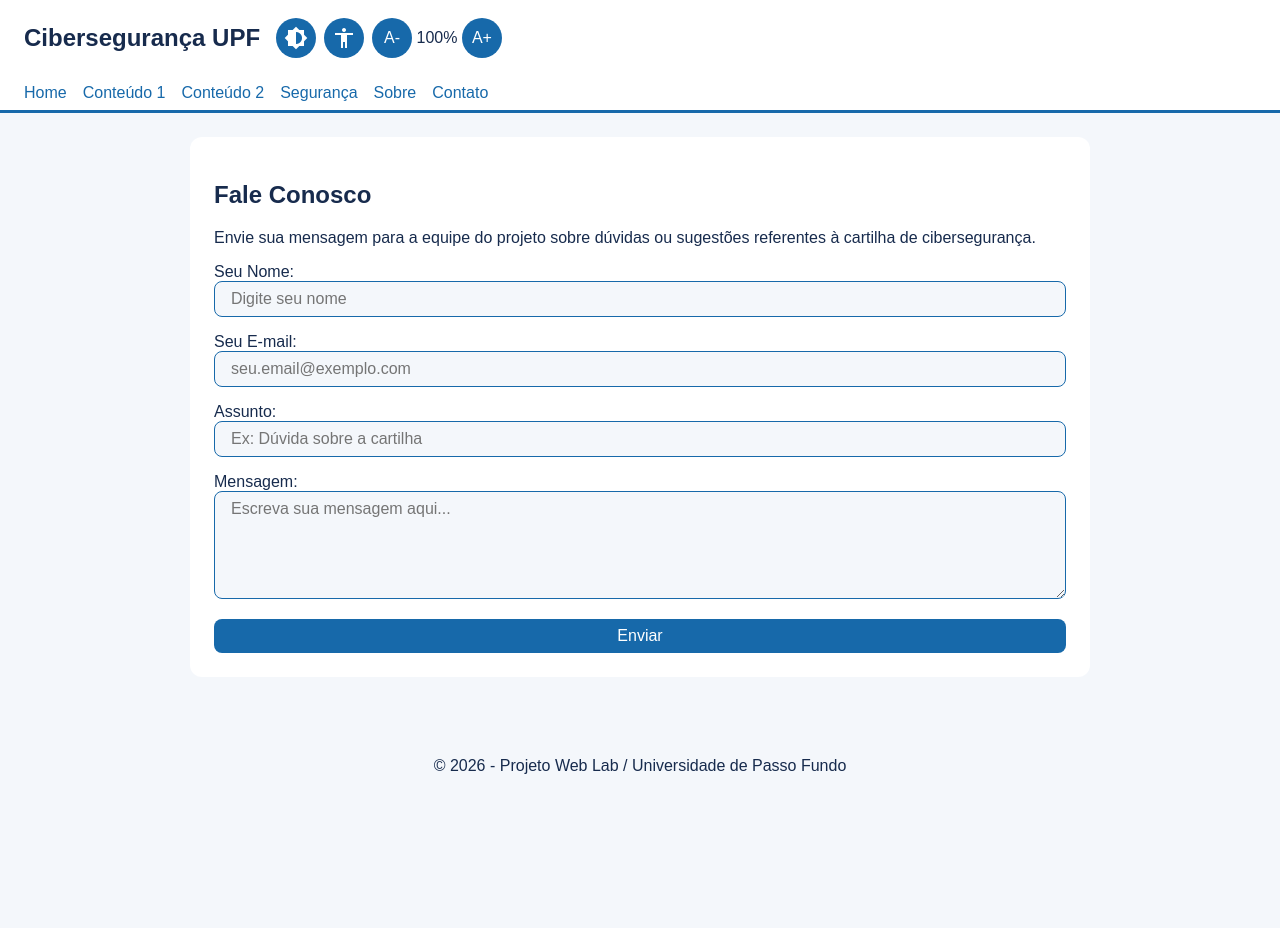
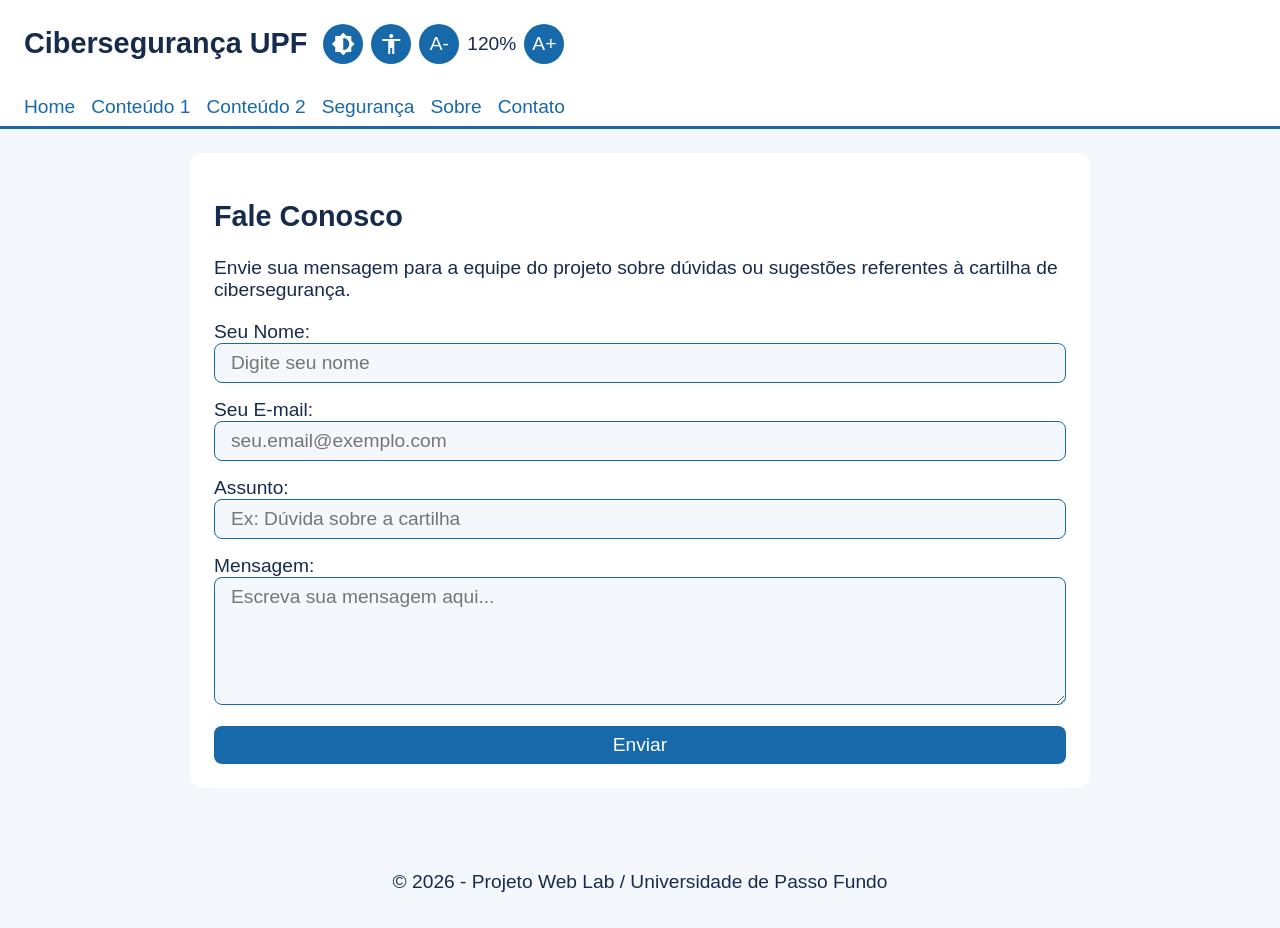
Before and after one commit to Abido021-stack/Trabalho_Ciber_Seguran-a, a plain HTML site: page contato.html in a window 1280 px wide. Both pictures are taken after a click on the button "accessibility". Before the commit the page ends 807 px from the top, so only its background shows below. Drawn offline with Linux system fonts and the light colour scheme; a web font is replaced by a local one.

Commit message:
Faz o botão de acessibilidade alternar o tamanho da fonte
- O ícone alterna entre 100% e 120%, como pede o PDF
- Deixa os botões A- e A+ e a porcentagem sempre visíveis
- Remove o painel que abria e fechava

```diff
--- a/contato.html
+++ b/contato.html
@@ -20,11 +20,9 @@
             <button id="font-toggle" title="Acessibilidade">
                 <span class="material-icons">accessibility</span>
             </button>
-            <div id="font-panel" hidden>
-                <button id="font-decrease" title="Diminuir fonte">A-</button>
-                <span id="font-value">100%</span>
-                <button id="font-increase" title="Aumentar fonte">A+</button>
-            </div>
+            <button id="font-decrease" title="Diminuir fonte">A-</button>
+            <span id="font-value">100%</span>
+            <button id="font-increase" title="Aumentar fonte">A+</button>
         </div>
         <nav>
             <ul>
--- a/js/script.js
+++ b/js/script.js
@@ -1,6 +1,5 @@
 const themeToggle = document.getElementById("theme-toggle");
 const fontToggle = document.getElementById("font-toggle");
-const fontPanel = document.getElementById("font-panel");
 const fontDecrease = document.getElementById("font-decrease");
 const fontIncrease = document.getElementById("font-increase");
 const fontValue = document.getElementById("font-value");
@@ -30,7 +29,11 @@ themeToggle.addEventListener("click", function () {
 });
 
 fontToggle.addEventListener("click", function () {
-    fontPanel.hidden = !fontPanel.hidden;
+    if (fontSize === 100) {
+        changeFontSize(20);
+    } else {
+        changeFontSize(100 - fontSize);
+    }
 });
 
 fontDecrease.addEventListener("click", function () {
```
Also changed, not shown: content1.html (+3 -5 lines), content2.html (+3 -5 lines), index.html (+3 -5 lines), seguranca.html (+3 -5 lines), sobre.html (+3 -5 lines).
